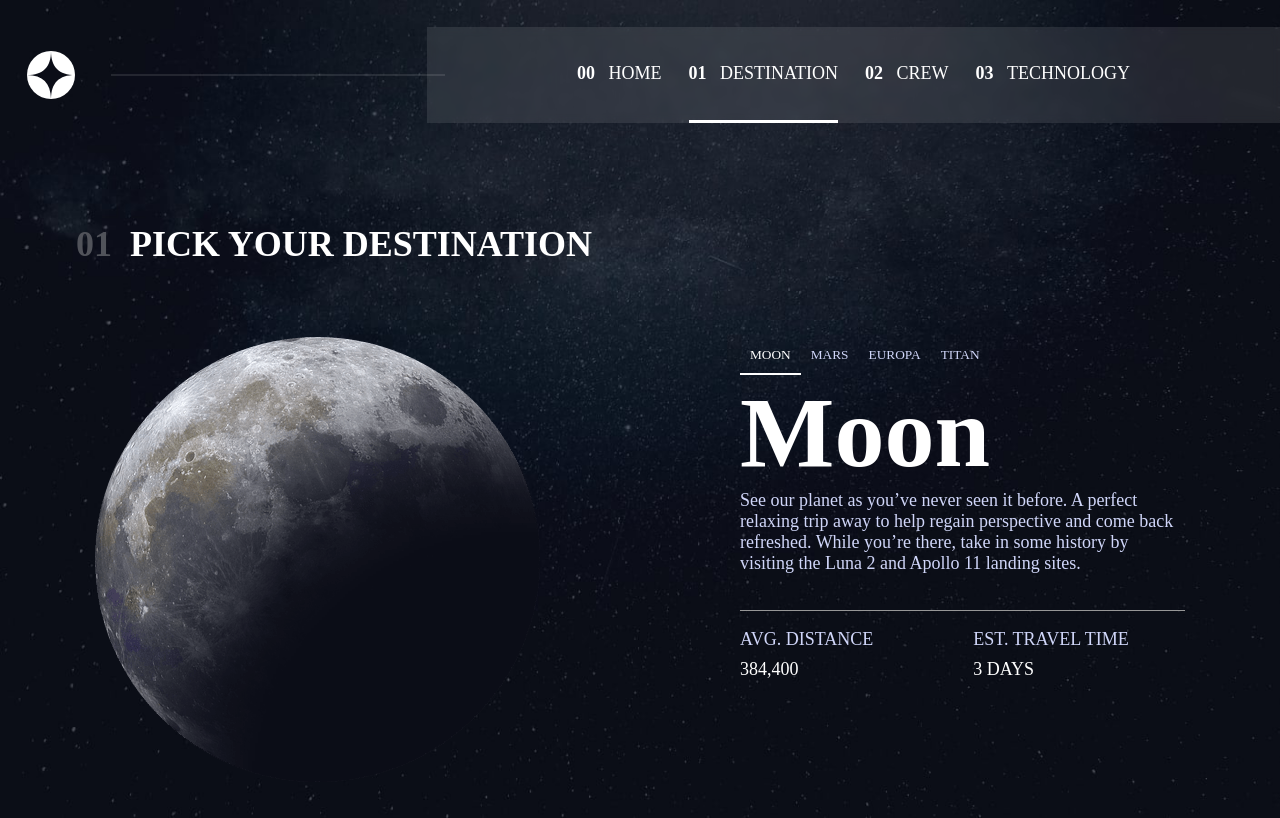
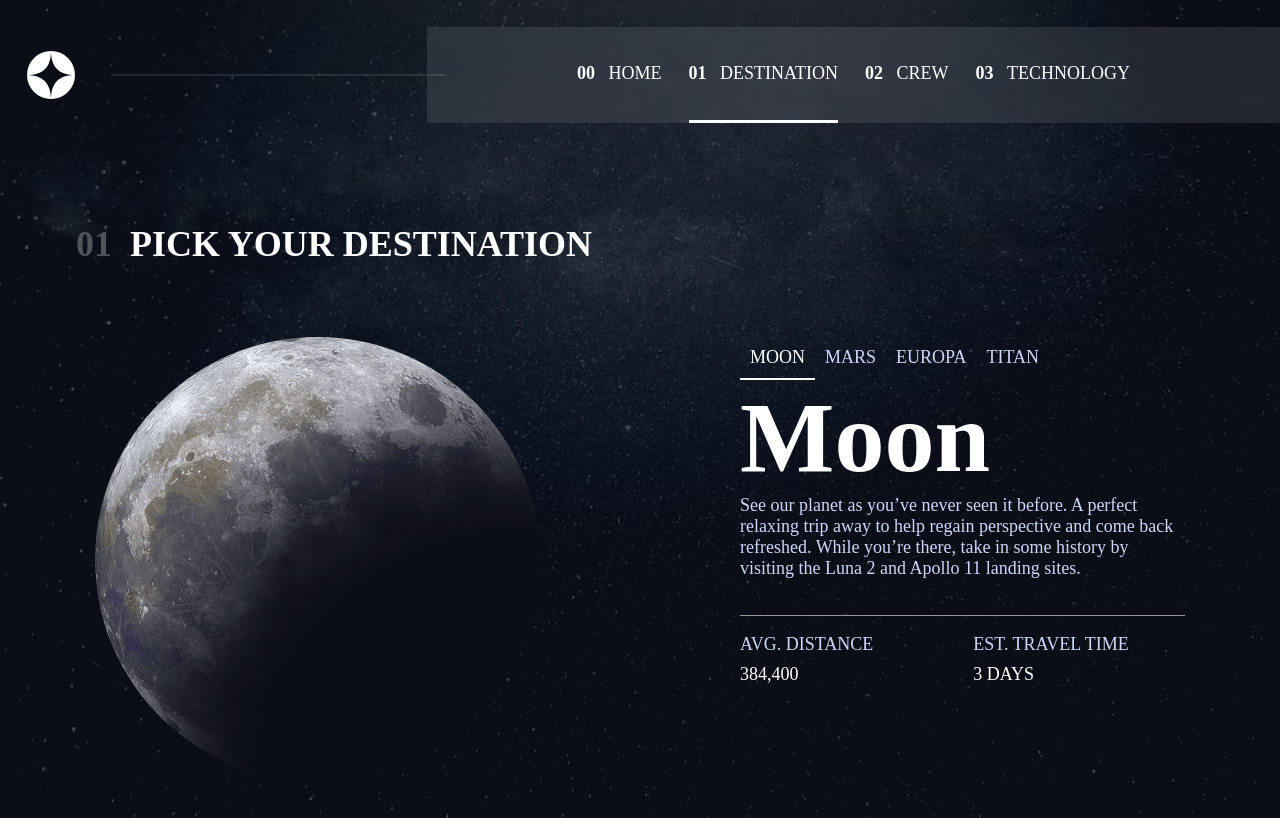
Before and after one commit to MitiaElodie/space-tourism-website-main, a Vue app: page /destination in a window 1280 px wide. Built offline with nearby package versions, Linux system fonts and the light colour scheme; a web font is replaced by a local one.

Commit message:
CSS: increase text size in text tabs

```diff
--- a/src/components/TextTabs.vue
+++ b/src/components/TextTabs.vue
@@ -66,6 +66,7 @@ export default {
       border: none;
       text-transform: uppercase;
       padding: 10px;
+      font-size: var(--body-size);
 
       &:hover {
          border-bottom: 2px solid var(--tab-border-bottom-hover-color);
```
